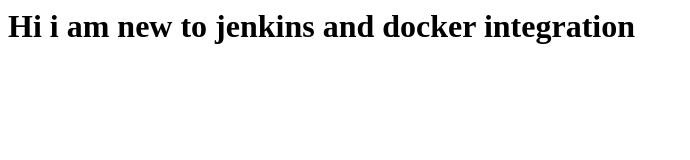
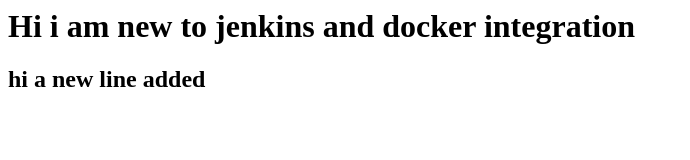
Before and after one commit to rohitkumar965/dockerproject, a plain HTML site: page index.html in a window 1280 px wide. Shown: the whole page, without its empty margins (0-690 px from the left). Drawn offline with Linux system fonts and the light colour scheme.

Commit message:
commited

```diff
--- a/index.html
+++ b/index.html
@@ -1 +1,2 @@
 <h1>Hi i am new to jenkins and docker integration</h1>
+<h2>hi a new line added<h2>
```
